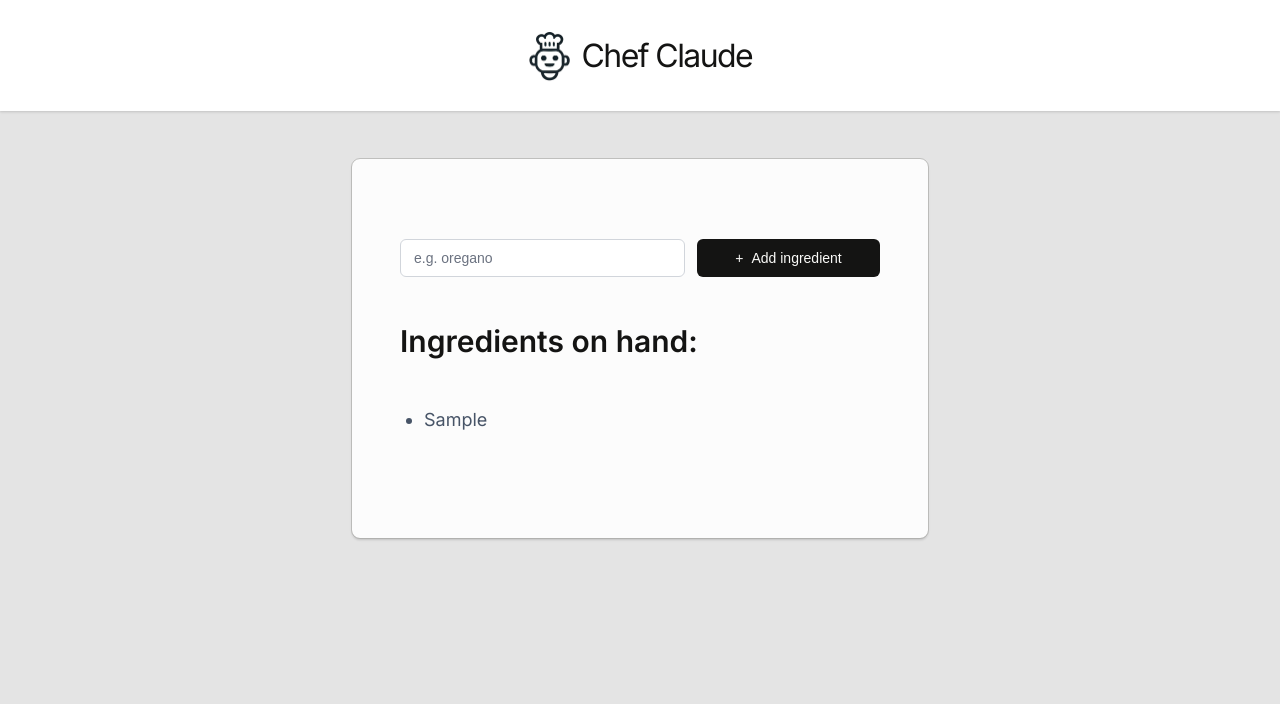
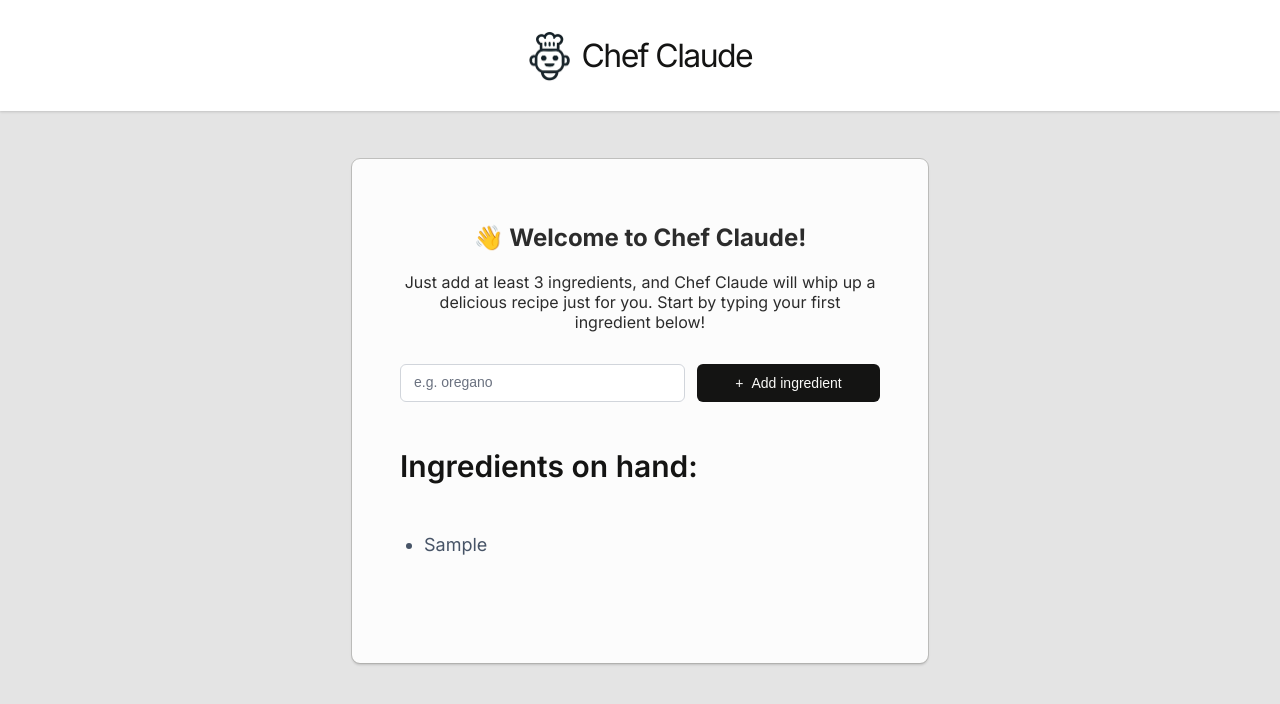
Before and after one commit to RicardoDiaz85/chef-claude-react_ai, a React (Vite) app: page / in a window 1280 px wide. Both pictures are taken after typing "Sample" into the empty fields and a click on the button "Add ingredient". Shown: the top 704 px of the page. Built offline with nearby package versions, Linux system fonts and the light colour scheme.

Commit message:
updsted individual components, props and logic for Main section

```diff
--- a/src/components/Main.jsx
+++ b/src/components/Main.jsx
@@ -1,7 +1,8 @@
 import React, { useState } from "react";
+import IngredientsList from './IngredientsList'
+import Recipe from './Recipe'
 
 function Main() {
-
     const [ingredients, setIngredients] = useState([])
 
     function addIngredient(formData) {
@@ -13,6 +14,7 @@ function Main() {
         }
     }
 
+    const ingredientsListedItems = ingredients.map(ingredient => (<li key={ingredient}>{ingredient}</li>))
 
     // Boolean to show / not show reciple
     const [recipeShown, setRecipeShown] = useState(false)
@@ -22,19 +24,14 @@ function Main() {
     }
 
 
-
-
-    const ingredientsListedItems = ingredients.map(ingredient => (<li key={ingredient}>{ingredient}</li>))
-
-
-
     return (
         <main className="container">
-            {/* Ingredient Input Section */}
+            {/* ======      INGREDIENTS INPUT FORM      ====== */}
             <section className="ingredient-input">
-
+                <h2>👋 Welcome to Chef Claude!</h2>
+                <p>Just add at least 3 ingredients, and Chef Claude will whip up a delicious recipe just for you.
+                Start by typing your first ingredient below!</p>
                 <form action={addIngredient}>
-
                     <input
                         type="text"
                         name="ingredient"
@@ -43,26 +40,21 @@ function Main() {
                         placeholder="e.g. oregano"
                         aria-label="Add ingredient"
                     />
-
                     <button type="submit" className="button">
                         Add ingredient
                     </button>
-
                 </form>
-
             </section>
 
-            {/* Ingredients List */}
-            {ingredientsListedItems.length ?
-            <section className="ingredients-list">
-                { <h2>Ingredients on hand:</h2>}
-                <ul>
-                    {ingredientsListedItems}
-                </ul>
-            </section>
-            : null}
 
-            {/* Recipe Suggestion Section*/}
+            {/* ======      INGREDIENTS LIST      ====== */}
+            {ingredientsListedItems.length
+                ? <IngredientsList ingredientsListedItems={ingredientsListedItems} />
+                : null}
+
+
+
+            {/* ======      RECIPE SUGGESTION SECTION      ====== */}
             {ingredientsListedItems.length >= 3 ?
             <aside className="recipe-suggestion">
                 <div className="ready-for">
@@ -73,42 +65,8 @@ function Main() {
             </aside>
             : null}
 
-            {/* Recipe Suggestion Section*/}
-            {recipeShown ?
-            <section>
-                <h2>Chef Claude Recommends:</h2>
-                <article className="suggested-recipe-container" aria-live="polite">
-                    <p>Based on the ingredients you have available, I would recommend making a simple a delicious <strong>Beef Bolognese Pasta</strong>. Here is the recipe:</p>
-                    <h3>Beef Bolognese Pasta</h3>
-                    <strong>Ingredients:</strong>
-                    <ul>
-                        <li>1 lb. ground beef</li>
-                        <li>1 onion, diced</li>
-                        <li>3 cloves garlic, minced</li>
-                        <li>2 tablespoons tomato paste</li>
-                        <li>1 (28 oz) can crushed tomatoes</li>
-                        <li>1 cup beef broth</li>
-                        <li>1 teaspoon dried oregano</li>
-                        <li>1 teaspoon dried basil</li>
-                        <li>Salt and pepper to taste</li>
-                        <li>8 oz pasta of your choice (e.g., spaghetti, penne, or linguine)</li>
-                    </ul>
-
-                    <strong>Instructions:</strong>
-                    <ol>
-                        <li>Bring a large pot of salted water to a boil for the pasta.</li>
-                        <li>In a large skillet or Dutch oven, cook the ground beef over medium-high heat, breaking it up with a wooden spoon, until browned and cooked through, about 5-7 minutes.</li>
-                        <li>Add the diced onion and minced garlic to the skillet and cook for 2-3 minutes, until the onion is translucent.</li>
-                        <li>Stir in the tomato paste and cook for 1 minute.</li>
-                        <li>Add the crushed tomatoes, beef broth, oregano, and basil. Season with salt and pepper to taste.</li>
-                        <li>Reduce the heat to low and let the sauce simmer for 15-20 minutes, stirring occasionally, to allow the flavors to meld.</li>
-                        <li>While the sauce is simmering, cook the pasta according to the package instructions. Drain the pasta and return it to the pot.</li>
-                        <li>Add the Bolognese sauce to the cooked pasta and toss to combine.</li>
-                        <li>Serve hot, garnished with additional fresh basil or grated Parmesan cheese if desired.</li>
-                    </ol>
-                </article>
-            </section> : null}
-
+            {/* ======      AI GENERATED RECIPE     ====== */}
+            {recipeShown ? <Recipe /> : null}
 
         </main>
     );
```
